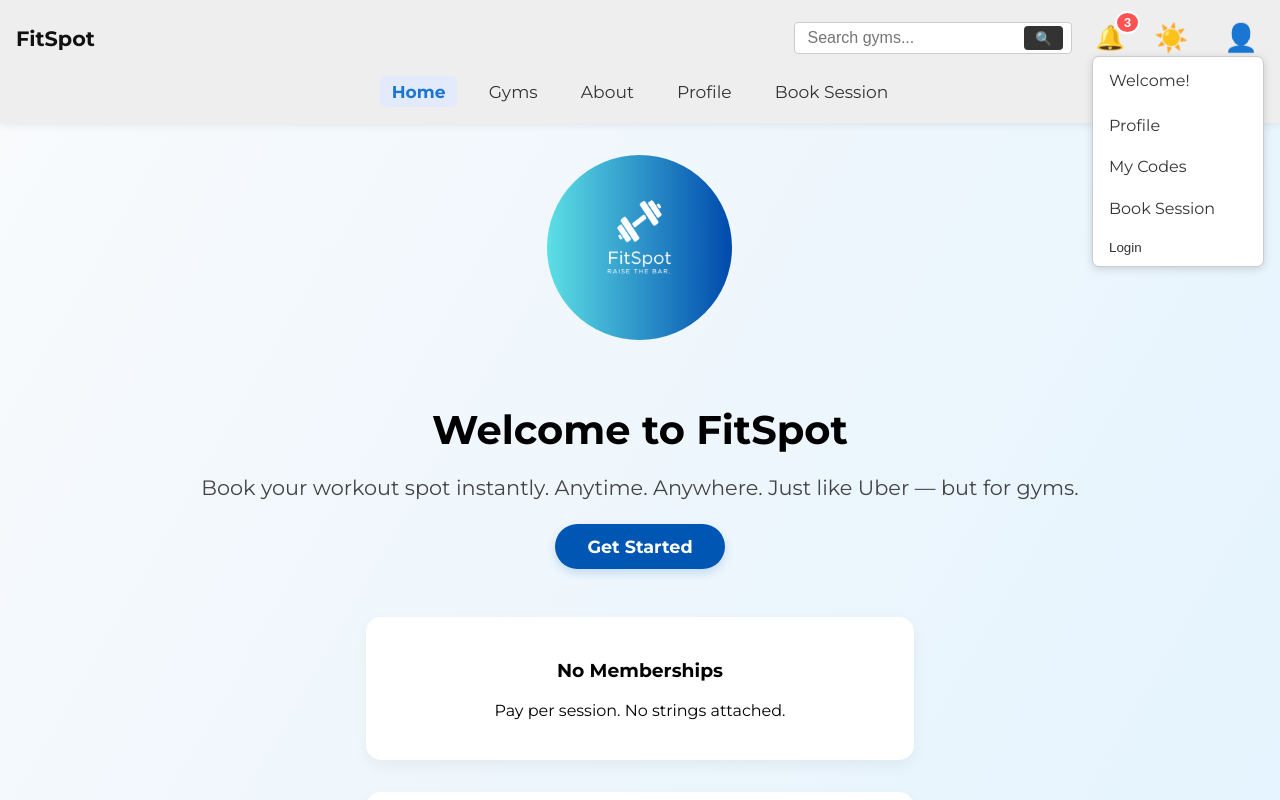
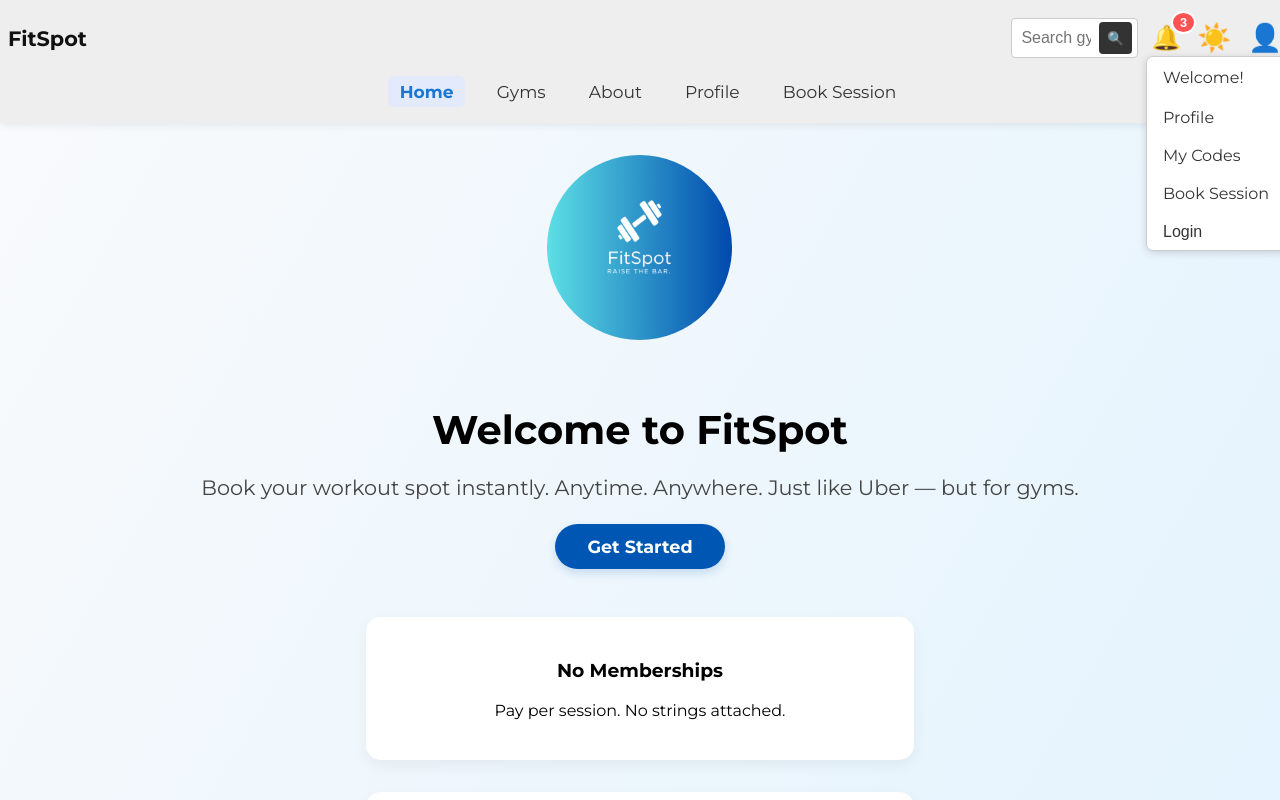
Before and after one commit to StartedtoCodewithAI/FitSpot, a React (Vite) app: page / in a window 1280 px wide. Both pictures are taken after a click on the button "Profile menu". Shown: the top 800 px of the page. Built offline with nearby package versions, Linux system fonts and the light colour scheme.

Commit message:
Update Navbar.jsx

```diff
--- a/src/components/Navbar.jsx
+++ b/src/components/Navbar.jsx
@@ -2,7 +2,6 @@ import React, { useState, useRef, useEffect } from "react";
 import { Link, useLocation } from "react-router-dom";
 import { supabase } from "../supabaseClient";
 
-// Dummy data for notifications
 const notifications = [
   { id: 1, text: "Your session is confirmed!" },
   { id: 2, text: "New gym added near you." },
@@ -22,7 +21,6 @@ export default function Navbar() {
   const profileRef = useRef(null);
   const location = useLocation();
 
-  // Listen for Supabase auth state
   useEffect(() => {
     supabase.auth.getSession().then(({ data }) => {
       setUser(data?.session?.user || null);
@@ -33,7 +31,6 @@ export default function Navbar() {
     return () => listener?.subscription?.unsubscribe?.();
   }, []);
 
-  // Close dropdowns on click outside
   useEffect(() => {
     const closeMenus = (e) => {
       if (
@@ -49,7 +46,6 @@ export default function Navbar() {
     return () => document.removeEventListener("mousedown", closeMenus);
   }, []);
 
-  // Close menus on navigation
   useEffect(() => {
     setMenuOpen(false);
     setProfileOpen(false);
@@ -62,7 +58,6 @@ export default function Navbar() {
     setSearch("");
   };
 
-  // Supabase login
   const handleLogin = async () => {
     const email = prompt("Enter your email:");
     const password = prompt("Enter your password:");
@@ -76,7 +71,6 @@ export default function Navbar() {
     setProfileOpen(false);
   };
 
-  // Supabase logout
   const handleLogout = async () => {
     const { error } = await supabase.auth.signOut();
     if (error) alert(error.message);
@@ -101,20 +95,24 @@ export default function Navbar() {
       style={{
         background: darkMode ? "#222" : "#eee",
         color: darkMode ? "#fff" : "#222",
-        padding: "1rem",
+        padding: "1rem 0.5rem",
         boxShadow: "0 2px 8px rgba(0,0,0,0.08)",
         minHeight: "72px",
         transition: "background 0.3s, color 0.3s",
         position: "relative",
-        zIndex: 20
+        zIndex: 20,
+        width: "100%",
       }}
       aria-label="Main navigation"
     >
       <div
         style={{
           display: "flex",
+          flexWrap: "wrap",
+          alignItems: "center",
           justifyContent: "space-between",
-          alignItems: "center"
+          width: "100%",
+          gap: "0.5rem",
         }}
       >
         {/* Hamburger for mobile */}
@@ -123,12 +121,11 @@ export default function Navbar() {
           style={{
             background: "none",
             border: "none",
-            fontSize: "2.2rem",
+            fontSize: "2rem",
             cursor: "pointer",
             color: darkMode ? "#fff" : "#333",
-            marginRight: "1rem",
-            minWidth: "52px",
-            minHeight: "52px",
+            minWidth: "44px",
+            minHeight: "44px",
             lineHeight: "1",
             display: "inline-block"
           }}
@@ -139,12 +136,21 @@ export default function Navbar() {
         </button>
 
         {/* Brand / Logo */}
-        <div style={{ fontWeight: "bold", fontSize: "1.3rem", flex: 1 }}>
+        <div style={{ fontWeight: "bold", fontSize: "1.3rem", flex: "1 1 auto", minWidth: 0 }}>
           <Link to="/" style={{ textDecoration: "none", color: darkMode ? "#fff" : "#111" }}>
             FitSpot
           </Link>
         </div>
 
+        {/* Right-side icons */}
+        <div
+          style={{
+            display: "flex",
+            alignItems: "center",
+            flexShrink: 0,
+            gap: "0.2rem"
+          }}
+        >
           {/* Search Bar */}
           <form
             onSubmit={handleSearch}
@@ -154,8 +160,9 @@ export default function Navbar() {
               background: darkMode ? "#333" : "#fff",
               borderRadius: "4px",
               border: `1px solid ${darkMode ? "#444" : "#ccc"}`,
-            marginRight: "1rem",
-            padding: "0.2rem 0.5rem"
+              marginRight: "0.2rem",
+              padding: "0.2rem 0.3rem",
+              minWidth: "1px"
             }}
             aria-label="Search gyms"
           >
@@ -170,7 +177,10 @@ export default function Navbar() {
                 background: "transparent",
                 color: darkMode ? "#fff" : "#111",
                 padding: "0.2rem 0.3rem",
-              fontSize: "1rem"
+                fontSize: "1rem",
+                width: "70px",
+                minWidth: "40px",
+                flex: "0 1 70px",
               }}
               aria-label="Search gyms"
             />
@@ -181,9 +191,11 @@ export default function Navbar() {
                 color: "#fff",
                 border: "none",
                 borderRadius: "4px",
-              padding: "0.3rem 0.7rem",
-              marginLeft: "0.3rem",
-              cursor: "pointer"
+                padding: "0.3rem 0.5rem",
+                marginLeft: "0.2rem",
+                cursor: "pointer",
+                minWidth: "32px",
+                minHeight: "32px"
               }}
               aria-label="Submit search"
             >
@@ -192,7 +204,7 @@ export default function Navbar() {
           </form>
 
           {/* Notifications */}
-        <div style={{ position: "relative", marginRight: "1rem" }} ref={notifRef}>
+          <div style={{ position: "relative" }} ref={notifRef}>
             <button
               style={{
                 background: "none",
@@ -202,7 +214,7 @@ export default function Navbar() {
                 color: darkMode ? "#fff" : "#333",
                 position: "relative",
                 minWidth: "44px",
-              minHeight: "44px"
+                minHeight: "44px",
               }}
               aria-label="Show notifications"
               onClick={() => {
@@ -243,7 +255,8 @@ export default function Navbar() {
                   border: `1px solid ${darkMode ? "#444" : "#ccc"}`,
                   borderRadius: "8px",
                   boxShadow: "0 2px 8px rgba(0,0,0,0.18)",
-                minWidth: "220px",
+                  minWidth: "180px",
+                  maxWidth: "85vw",
                   padding: "0.8rem 0.4rem",
                   zIndex: 30,
                   maxHeight: "60vh",
@@ -294,7 +307,6 @@ export default function Navbar() {
               cursor: "pointer",
               fontSize: "1.7rem",
               color: darkMode ? "#FFD700" : "#111",
-            marginRight: "1rem",
               minWidth: "44px",
               minHeight: "44px"
             }}
@@ -315,7 +327,7 @@ export default function Navbar() {
                 border: "none",
                 cursor: "pointer",
                 fontSize: "1.7rem",
-              marginLeft: "0.5rem",
+                marginLeft: "0.1rem",
                 color: darkMode ? "#FFD700" : "#111",
                 borderRadius: "50%",
                 overflow: "hidden",
@@ -325,7 +337,6 @@ export default function Navbar() {
               aria-label="Profile menu"
               tabIndex={0}
             >
-            {/* Show first letter of email or 👤 */}
               {user && user.email
                 ? <span role="img" aria-label="Profile">{user.email[0].toUpperCase()}</span>
                 : <span role="img" aria-label="Profile">👤</span>
@@ -342,22 +353,23 @@ export default function Navbar() {
                   border: `1px solid ${darkMode ? "#444" : "#ccc"}`,
                   borderRadius: "7px",
                   boxShadow: "0 2px 8px rgba(0,0,0,0.15)",
-                minWidth: "170px",
+                  minWidth: "140px",
+                  maxWidth: "80vw",
                   zIndex: 40
                 }}
                 aria-label="Profile dropdown"
                 tabIndex={0}
               >
-              <div style={{ padding: "0.9rem 1rem", color: darkMode ? "#FFD700" : "#333", fontWeight: 500 }}>
+                <div style={{ padding: "0.7rem 1rem", color: darkMode ? "#FFD700" : "#333", fontWeight: 500, fontSize: "1rem" }}>
                   {user ? `Hi, ${user.email}!` : "Welcome!"}
                 </div>
-              <Link to="/profile" style={{ display: "block", padding: "0.7rem 1rem", color: darkMode ? "#fff" : "#333", textDecoration: "none" }}>
+                <Link to="/profile" style={{ display: "block", padding: "0.6rem 1rem", color: darkMode ? "#fff" : "#333", textDecoration: "none", fontSize: "1rem" }}>
                   Profile
                 </Link>
-              <Link to="/my-codes" style={{ display: "block", padding: "0.7rem 1rem", color: darkMode ? "#fff" : "#333", textDecoration: "none" }}>
+                <Link to="/my-codes" style={{ display: "block", padding: "0.6rem 1rem", color: darkMode ? "#fff" : "#333", textDecoration: "none", fontSize: "1rem" }}>
                   My Codes
                 </Link>
-              <Link to="/book-session" style={{ display: "block", padding: "0.7rem 1rem", color: darkMode ? "#fff" : "#333", textDecoration: "none" }}>
+                <Link to="/book-session" style={{ display: "block", padding: "0.6rem 1rem", color: darkMode ? "#fff" : "#333", textDecoration: "none", fontSize: "1rem" }}>
                   Book Session
                 </Link>
                 {user ? (
@@ -367,11 +379,12 @@ export default function Navbar() {
                       display: "block",
                       width: "100%",
                       textAlign: "left",
-                    padding: "0.7rem 1rem",
+                      padding: "0.6rem 1rem",
                       background: "none",
                       border: "none",
                       color: "#d32f2f",
-                    cursor: "pointer"
+                      cursor: "pointer",
+                      fontSize: "1rem"
                     }}
                     aria-label="Logout"
                   >
@@ -384,11 +397,12 @@ export default function Navbar() {
                       display: "block",
                       width: "100%",
                       textAlign: "left",
-                    padding: "0.7rem 1rem",
+                      padding: "0.6rem 1rem",
                       background: "none",
                       border: "none",
                       color: darkMode ? "#FFD700" : "#333",
-                    cursor: "pointer"
+                      cursor: "pointer",
+                      fontSize: "1rem"
                     }}
                     aria-label="Login"
                   >
@@ -397,6 +411,7 @@ export default function Navbar() {
                 )}
               </div>
             )}
+          </div>
         </div>
       </div>
 
@@ -410,9 +425,7 @@ export default function Navbar() {
           marginTop: "0.7rem",
           borderRadius: "8px",
           boxShadow: menuOpen ? "0 2px 8px rgba(0,0,0,0.12)" : "none",
-          width: "100vw",
-          left: 0,
-          right: 0
+          width: "100%",
         }}
         className="navbar-links-mobile"
         aria-label="Mobile navigation"
@@ -477,17 +490,13 @@ export default function Navbar() {
         {`
         html, body { max-width: 100vw; overflow-x: hidden; }
         @media (max-width: 700px) {
-          nav, .navbar-links-mobile { width: 100vw !important; }
-          .navbar-links-mobile ul > li { padding: 10px 0; font-size: 1.18rem; }
-          .navbar-hamburger { font-size: 2.2rem !important; min-width: 52px !important; min-height: 52px !important; }
-        }
-        @media (max-width: 480px) {
-          .navbar-links-mobile ul > li { font-size: 1.21rem; }
-        }
-        @media (max-width: 700px) {
+          nav, .navbar-links-mobile { width: 100% !important; }
           .navbar-links-desktop { display: none !important; }
           .navbar-hamburger { display: inline-block !important; }
           .navbar-links-mobile { display: block !important; }
+        }
+        @media (max-width: 480px) {
+          .navbar-links-mobile ul > li { font-size: 1.13rem; }
         }
         @media (min-width: 701px) {
           .navbar-links-desktop { display: flex !important; }
```
Lines whose indentation alone changed are shown as unchanged.
